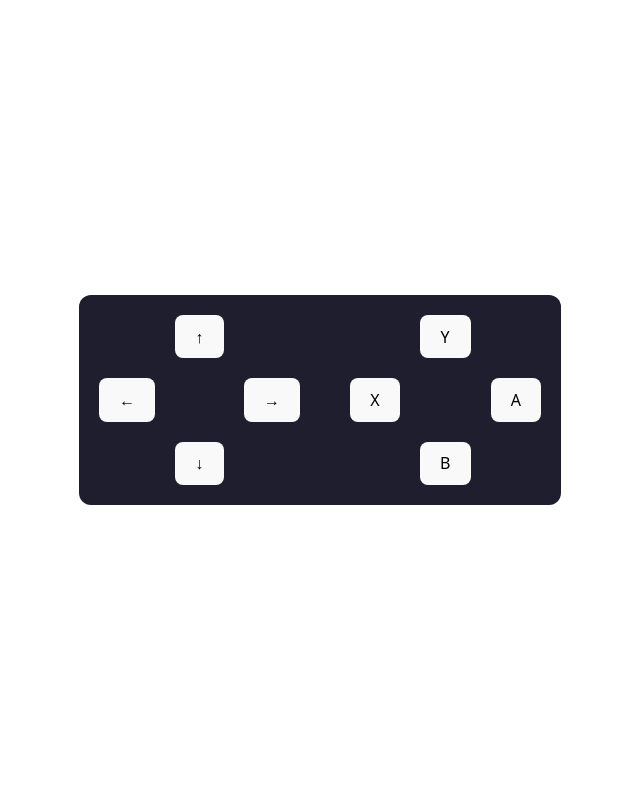
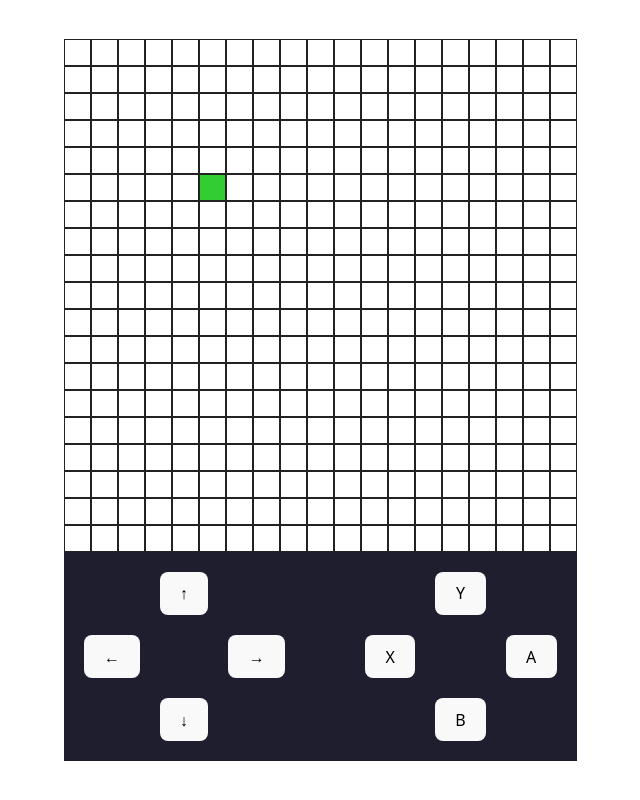
Before and after one commit to blebopo/game-pad, a React (Vite) app: page / in a window 1280 px wide. Shown: the whole page, without its empty margins (320-960 px from the left). Built offline with nearby package versions, Linux system fonts and the light colour scheme.

Commit message:
Feature: Layout is displaying.

```diff
--- a/src/App.tsx
+++ b/src/App.tsx
@@ -1,13 +1,22 @@
 import { useState } from "react";
 import ControllerLayoutComponent from "./components/controller/ControllerLayout";
 import "./App.css";
+import FeedbackLayoutComponent from "./components/feedback/FeedbackLayout";
+import type { Position } from "./types/Position";
 
 function App() {
   const [count, setCount] = useState(0);
 
+  const bot : Position[] = [{
+    x : 5,
+    y: 5
+  }]
+
   return (
     <>
-      <div className="haptic-feedback-container"></div>
+      <div className="haptic-feedback-container">
+        <FeedbackLayoutComponent bot={bot}></FeedbackLayoutComponent>
+      </div>
       <div className="controller-container">
         <ControllerLayoutComponent></ControllerLayoutComponent>
       </div>
--- a/src/components/feedback/FeedbackLayout.tsx
+++ b/src/components/feedback/FeedbackLayout.tsx
@@ -1,11 +1,16 @@
-export default function FeedbackLayoutComponent() {
-  // Generate grid cells
+import type { Position } from "../../types/Position";
+import GridComponent from "./Grid";
 
-  // Generate grid programmatically
+interface FeedbackLayoutProps {
+    bot: Position[]
+}
+
+export default function FeedbackLayoutComponent( {bot} : FeedbackLayoutProps) {
+  const gridSize: number = 19;
 
   return (
     <>
-      <h1>Screen</h1>
+      <GridComponent gridSize={gridSize} bot={bot}/>
     </>
   );
 }
--- a/src/components/feedback/Grid.tsx
+++ b/src/components/feedback/Grid.tsx
@@ -1,12 +1,13 @@
 import type { Position } from "../../types/Position";
 import GridCellComponent from "./GridCell";
+import "../../styles/Grid.css"
 
 interface GridProps {
   gridSize: number;
   bot: Position[];
 }
 
-export default function Grid({ gridSize, bot }: GridProps) {
+export default function GridComponent({ gridSize, bot }: GridProps) {
   const isBotCell = (row: number, col: number) => {
     return bot.some((segment) => segment.x === col && segment.y === row);
   };
@@ -18,13 +19,12 @@ export default function Grid({ gridSize, bot }: GridProps) {
 
     for (let column = 0; column < gridSize; column++) {
       currentRow.push(
-        <>
+
           <GridCellComponent
-            row={row}
-            column={column}
+            key={`${row}-${column}`}
             isBot={isBotCell(row, column)}
           ></GridCellComponent>
-        </>,
+
       );
     }
 
@@ -34,6 +34,9 @@ export default function Grid({ gridSize, bot }: GridProps) {
       </div>,
     );
 
-    return <></>;
   }
+
+    return (
+        <div className="board">{grid}</div>
+    );
 }
--- a/src/components/feedback/GridCell.tsx
+++ b/src/components/feedback/GridCell.tsx
@@ -1,14 +1,12 @@
 import type { Position } from "../../types/Position";
 
 interface CellProps {
-  row: number;
-  column: number;
   isBot: boolean;
 }
 
-export default function GridCellComponent({ row, column, isBot }: CellProps) {
+export default function GridCellComponent({ isBot }: CellProps) {
 
   return (
-    <div key={`${row}-${column}`} className={`cell ${isBot ? "bot" : ""}`} />
+    <div className={`cell ${isBot ? "bot" : ""}`} />
   );
 }
--- a/src/styles/ControllerLayout.css
+++ b/src/styles/ControllerLayout.css
@@ -5,7 +5,6 @@
   margin: 0 auto;
   padding: 20px;
   background-color: #1e1e2f;
-  border-radius: 12px;
   gap: 50px;
 }
 
--- /dev/null
+++ b/src/styles/Grid.css
@@ -0,0 +1,18 @@
+.grid {
+  display: inline-block;
+}
+
+.row {
+  display: flex;
+}
+
+.cell {
+  width: 25px;
+  height: 25px;
+  border: 1px solid #222;
+  background-color:white;
+}
+
+.bot {
+  background-color: limegreen;
+}
```
